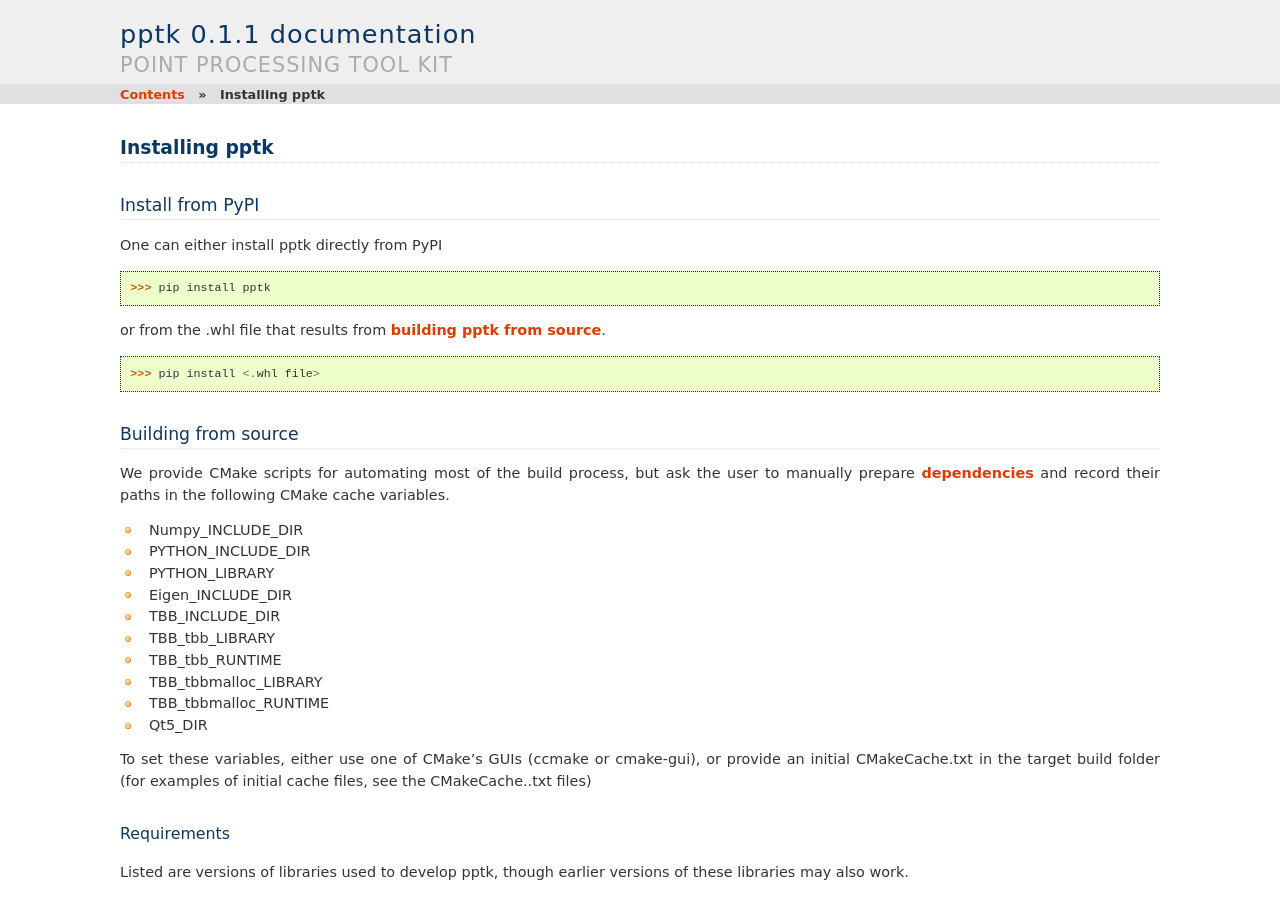
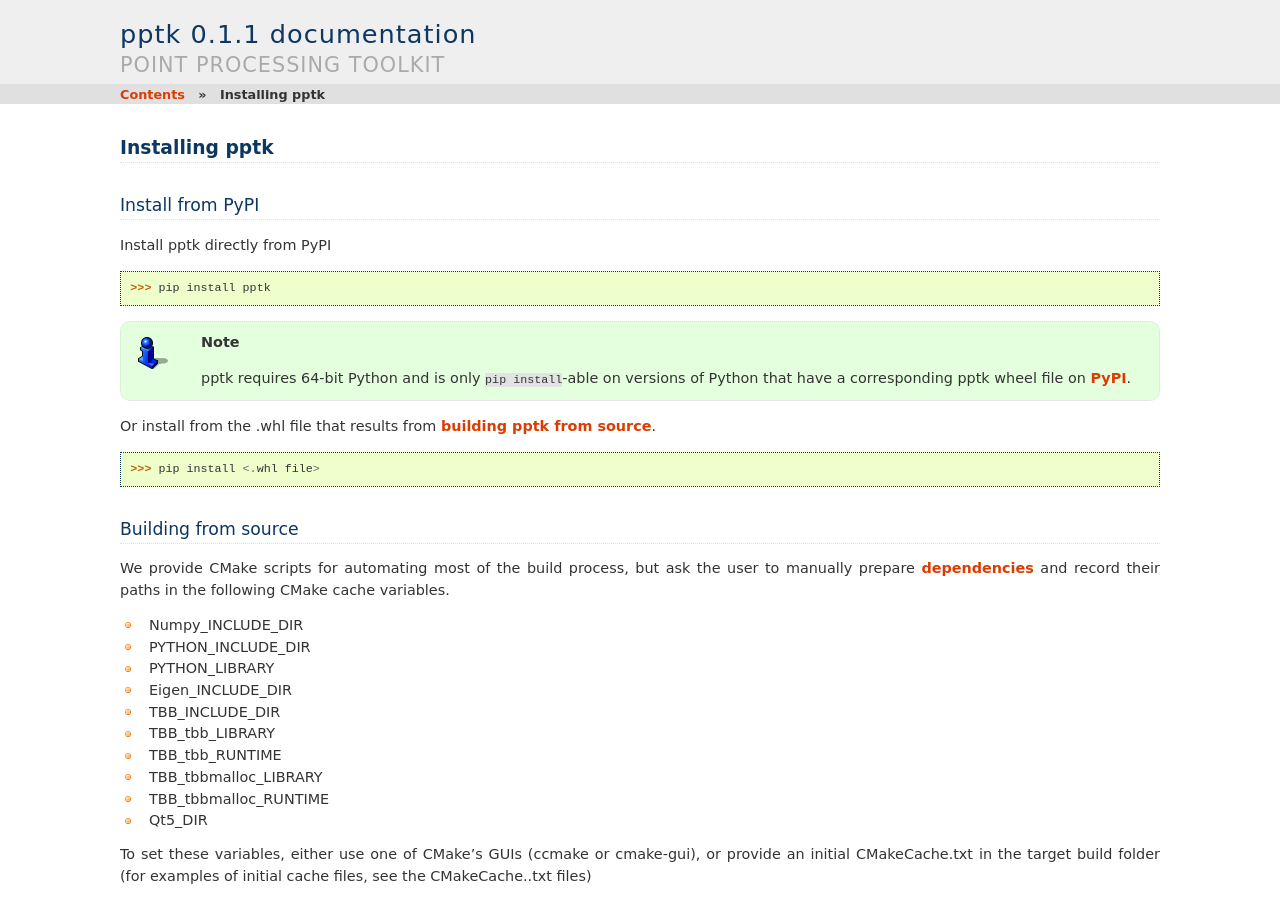
Before and after one commit to heremaps/pptk, a Sphinx documentation site: the page built from docs/source/install.rst, in a window 1280 px wide and 900 px high. Built offline with Sphinx 7.4.7, drawn with Linux system fonts in a browser that asks for light colours; formulas are drawn with MathJax 3.

```diff
--- a/docs/source/_templates/layout.html
+++ b/docs/source/_templates/layout.html
@@ -31,7 +31,7 @@
         {%- endif -%}
         <h1 class="heading"><a href="{{ pathto('index') }}">
           <span>{{ shorttitle|e }}</span></a></h1>
-        <h2 class="heading"><span>Point Processing Tool Kit</span></h2>
+        <h2 class="heading"><span>Point Processing Toolkit</span></h2>
         {%- endif %}
         {%- endblock %}
       </div>
--- a/docs/source/install.rst
+++ b/docs/source/install.rst
@@ -4,11 +4,15 @@
 Install from PyPI
 -----------------
 
-One can either install pptk directly from PyPI
+Install pptk directly from PyPI
 
     >>> pip install pptk
 
-or from the .whl file that results from
+.. note::
+   pptk requires 64-bit Python and is only :code:`pip install`-able on versions of Python
+   that have a corresponding pptk wheel file on `PyPI <https://pypi.org/project/pptk/>`__.
+
+Or install from the .whl file that results from
 :ref:`building pptk from source <build_from_source>`.
 
     >>> pip install <.whl file>
--- a/docs/source/quickstart.rst
+++ b/docs/source/quickstart.rst
@@ -7,7 +7,7 @@
 
 .. note::
    pptk requires 64-bit Python and is only :code:`pip install`-able on versions of Python
-   that have a corresponding pptk wheel file on PyPI.
+   that have a corresponding pptk wheel file on `PyPI <https://pypi.org/project/pptk/>`__.
 
 In Python, generate 100 random 3-d points, and
 
```
Also changed, not shown: README.md (+38 -2 lines), docs/source/tutorials/viewer/images/tutorial_banner.png (added).
